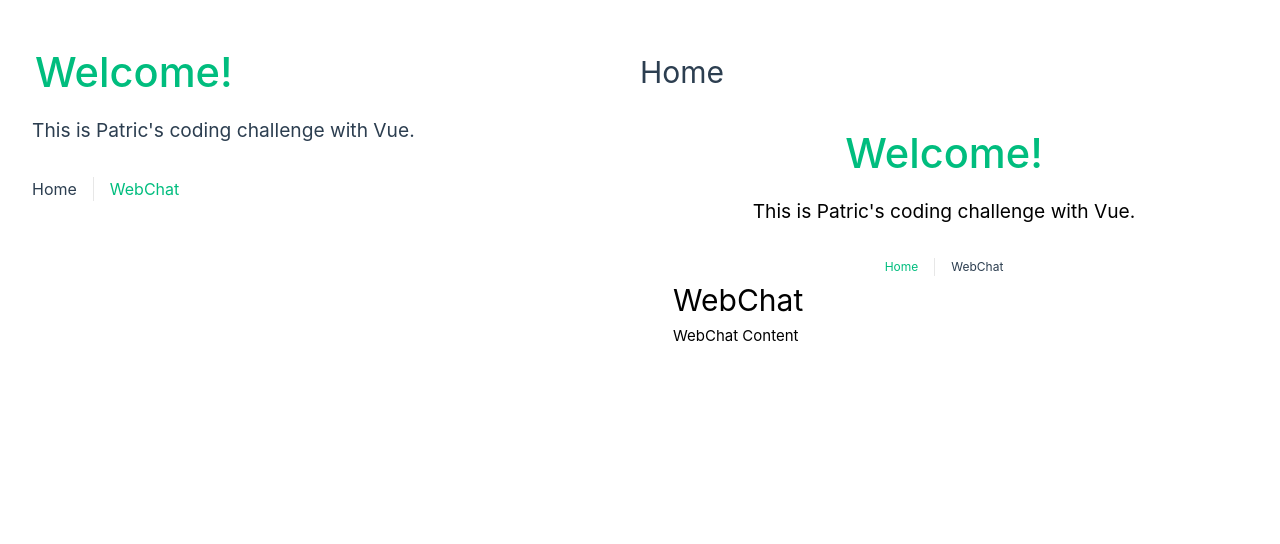
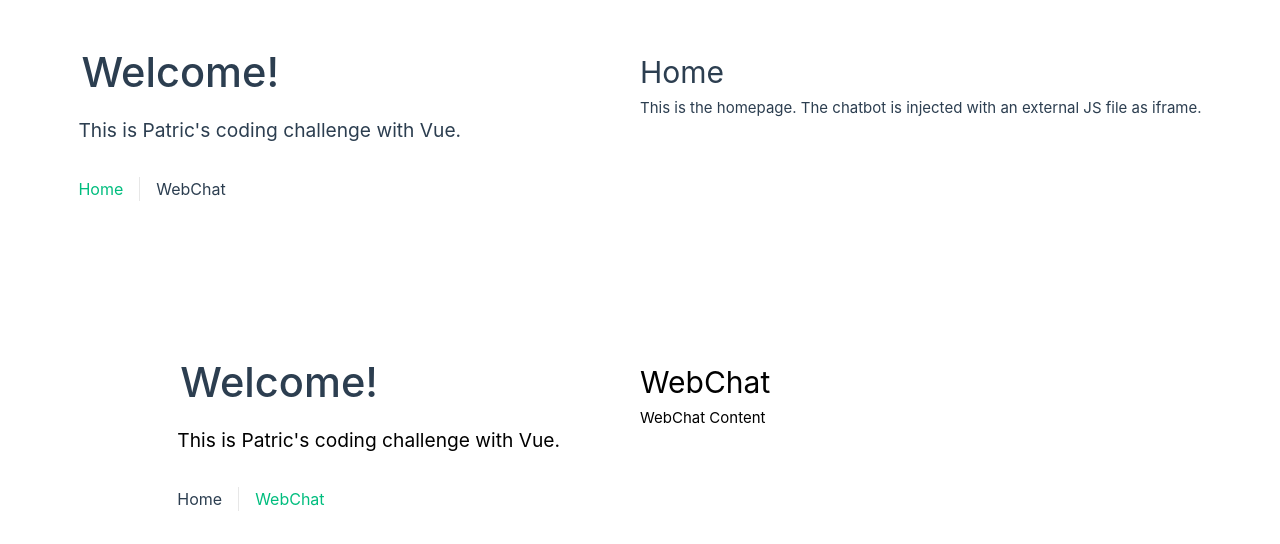
Before and after one commit to patric-eberle/aiai-vue-drei, a Vue app: page / in a window 1280 px wide. Shown: the top 544 px of the page. Built offline with nearby package versions, Linux system fonts and the light colour scheme.

Commit message:
Extends chat injection script, updates styling

```diff
--- a/public/src/bootstrap.js
+++ b/public/src/bootstrap.js
@@ -5,5 +5,13 @@
  */
 
 window.addEventListener('load',function () {
-  console.info('loaded');
+  // Only add the iframe to the 'Home' page.
+  if (window.location.pathname === '/') {
+    const iframe = document.createElement('iframe');
+
+    iframe.setAttribute('src', '/webchat');
+    iframe.setAttribute('id', 'aiai-vue-drei');
+
+    document.body.insertAdjacentElement('beforeend', iframe);
+  }
 })
--- a/src/App.vue
+++ b/src/App.vue
@@ -36,7 +36,7 @@ nav {
 }
 
 nav a.router-link-exact-active {
-  color: var(--color-text);
+  color: var(--color-active);
 }
 
 nav a.router-link-exact-active:hover {
--- a/src/components/c-home.vue
+++ b/src/components/c-home.vue
@@ -1,5 +1,5 @@
 <script setup lang="ts"></script>
 
 <template>
-  <iframe src="/webchat"></iframe>
+  <div>This is the homepage. The chatbot is injected with an external JS file as iframe.</div>
 </template>
--- a/src/setup/style/base.scss
+++ b/src/setup/style/base.scss
@@ -32,6 +32,7 @@
 
   --color-heading: var(--vt-c-text-light-1);
   --color-text: var(--vt-c-text-light-1);
+  --color-active: hsla(160, 100%, 37%, 1);
 
   --section-gap: 160px;
 }
@@ -59,6 +60,7 @@
 }
 
 body {
+  display: grid;
   min-height: 100vh;
   color: var(--color-text);
   background: var(--color-background);
--- a/src/setup/style/main.scss
+++ b/src/setup/style/main.scss
@@ -11,7 +11,7 @@
 a,
 .green {
   text-decoration: none;
-  color: hsla(160, 100%, 37%, 1);
+  color:var(--color-text);
   transition: 0.4s;
   padding: 3px;
 }
```
